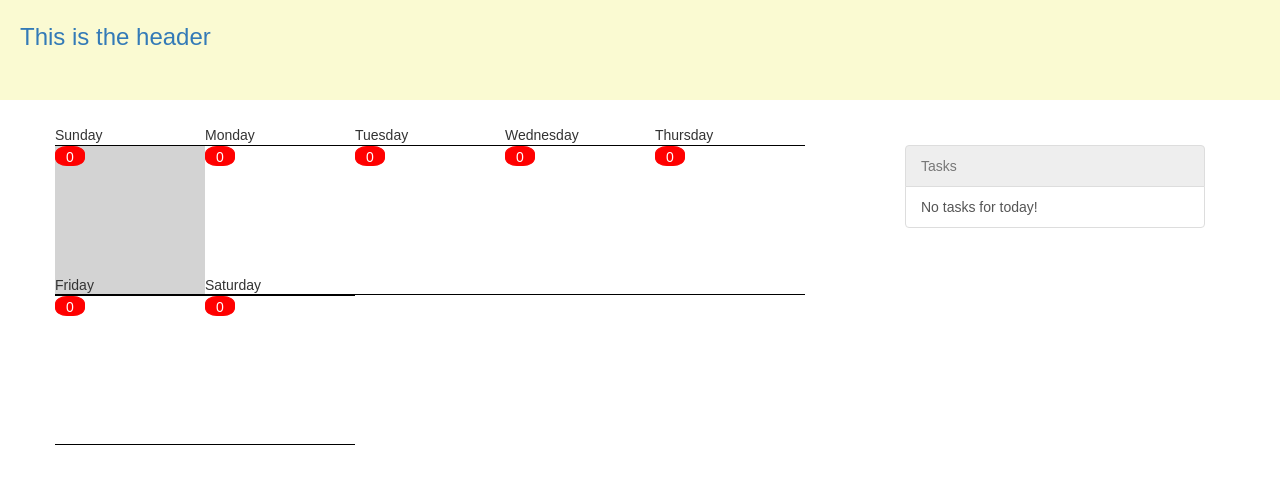
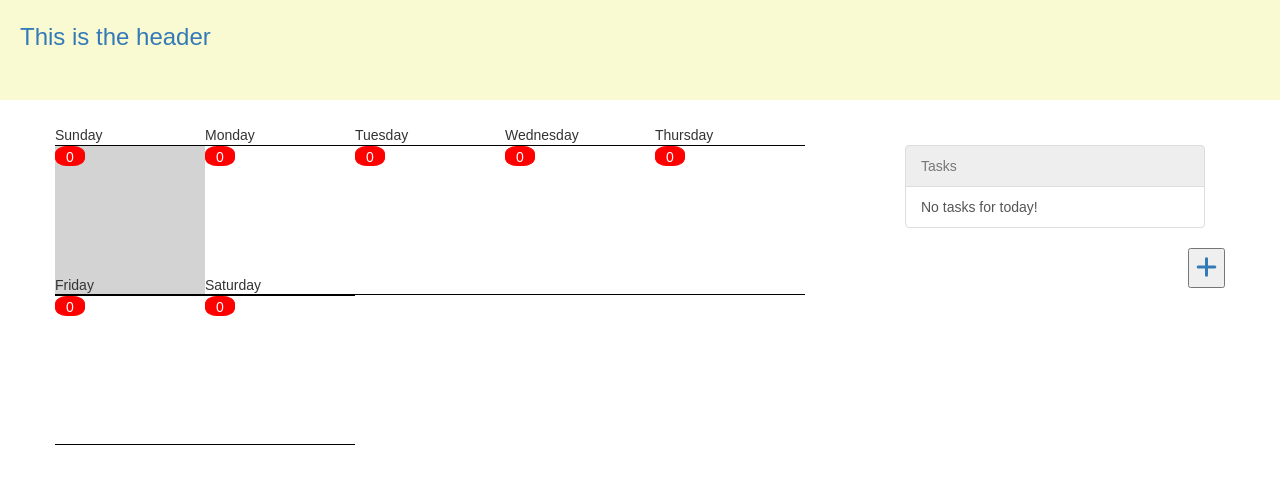
Before and after one commit to ChristianEscobar/cali-cal, a React (Create React App) app in the folder client/: page / in a window 1280 px wide. Shown: the top 484 px of the page. Built offline with nearby package versions, Linux system fonts and the light colour scheme; what react-router-redux would draw is missing.

Commit message:
state changes and add event button

```diff
--- a/client/src/App.css
+++ b/client/src/App.css
@@ -26,3 +26,7 @@
   from { transform: rotate(0deg); }
   to { transform: rotate(360deg); }
 }
+
+.add-event-btn {
+  float: right;
+}
--- a/client/src/App.js
+++ b/client/src/App.js
@@ -1,13 +1,10 @@
 import React, { Component } from 'react';
-// import Detail from './DetailContainer';
 import Task from './components/Task/TaskContainer';
 import './App.css';
 import Header from './components/Header';
-// import TaskList from './components/Task/TaskList';
-// import SaveButton from './SaveButtonContainer';
-
 import Week from './components/Week/WeekContainer';
 import { Router, Link } from 'react-router-dom';
+import AddEventButton from './components/AddEventButton/AddEventButtonContainer';
 
 class App extends Component {
   render() {
@@ -22,14 +19,14 @@ class App extends Component {
           </div>
           <div className='row'>
             <Task />
+            <div className='add-event-btn'>
+              <Link to="/calendar/edit">
+                <AddEventButton />
+              </Link>
+            </div>
           </div>
         </div>
       </div>
-
-
-        /* <SaveButton /> */
-
-
     );
   }
 }
--- /dev/null
+++ b/client/src/components/AddEventButton/AddEventButton.jsx
@@ -0,0 +1,11 @@
+import React, { Component } from 'react';
+
+export default class AddEventButton extends Component{
+  render() {
+    return(
+        <button className='add-btn'>
+            <i className="fa fa-plus" aria-hidden="true"></i>
+        </button>
+    );
+  }
+}
--- /dev/null
+++ b/client/src/components/AddEventButton/AddEventButtonContainer.jsx
@@ -0,0 +1,8 @@
+import {connect} from 'react-redux';
+import * as actions from '../../actions';
+import AddEventButton from './AddEventButton';
+
+const mapStateToProps = () => ({});
+const mapDispatchToProps = () => ({});
+
+export default connect(mapStateToProps, mapDispatchToProps)(AddEventButton);
```
